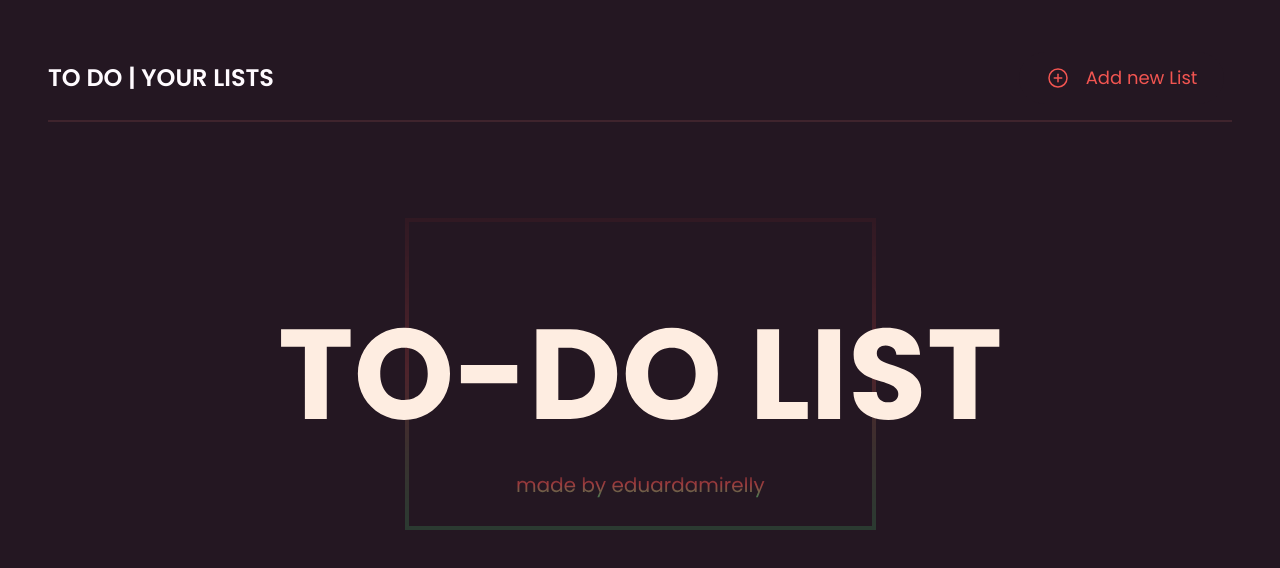
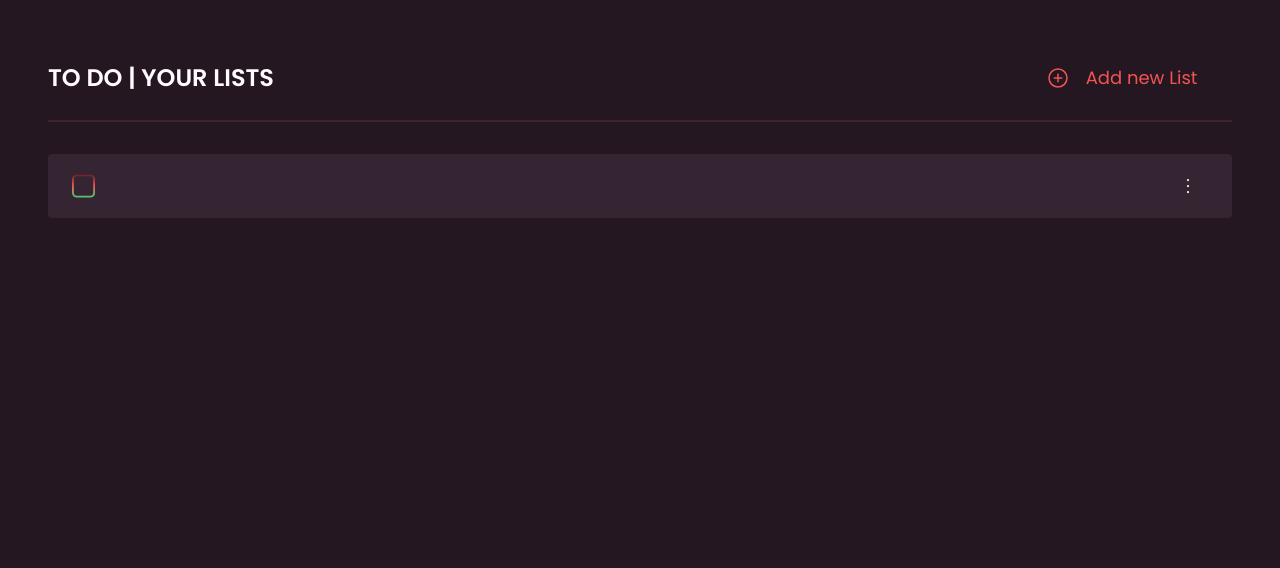
Before and after one commit to eduardamirelly/to-do-list, a React (Vite) app: page / in a window 1280 px wide. Shown: the top 568 px of the page. Built offline with nearby package versions, Linux system fonts and the light colour scheme.

Commit message:
:truck: chore: add events to todo component

```diff
--- a/src/components/CheckboxGradient/CheckboxGradient.jsx
+++ b/src/components/CheckboxGradient/CheckboxGradient.jsx
@@ -4,12 +4,12 @@ function CheckboxGradient() {
   return (
     <>
       <svg width="24" height="24" viewBox="0 0 24 24" fill="none" xmlns="http://www.w3.org/2000/svg">
-        <rect x="1" y="1" width="22" height="22" rx="4" stroke="url(#paint0_linear_118_1217)" stroke-width="2"/>
+        <rect x="1" y="1" width="22" height="22" rx="4" stroke="url(#paint0_linear_118_1217)" strokeWidth="2"/>
         <defs>
           <linearGradient id="paint0_linear_118_1217" x1="12" y1="0" x2="12" y2="24" gradientUnits="userSpaceOnUse">
-            <stop stop-color="#632329"/>
-            <stop offset="0.49648" stop-color="#F25551"/>
-            <stop offset="1" stop-color="#50F283" stop-opacity="0.8"/>
+            <stop stopColor="#632329"/>
+            <stop offset="0.49648" stopColor="#F25551"/>
+            <stop offset="1" stopColor="#50F283" stopOpacity="0.8"/>
           </linearGradient>
         </defs>
       </svg>
--- a/src/components/CheckboxTodo/CheckboxTodo.jsx
+++ b/src/components/CheckboxTodo/CheckboxTodo.jsx
@@ -1,15 +1,49 @@
 import { Trash } from 'phosphor-react'
 import React from 'react'
+import { useState } from 'react'
+import { autoResize } from '.'
 import CheckboxGradient from '../CheckboxGradient/CheckboxGradient'
 import MenuOptions from '../MenuOptions/MenuOptions'
 import Option from '../MenuOptions/Option'
 
-function CheckboxTodo(props) {
+function CheckboxTodo() {
+
+  const [todoText, setTodoText] = useState('');
+
+  function handleInputHeightText(textarea) {
+    autoResize(textarea);
+  }
+
+  function handleInputText(text) {
+    setTodoText(text);
+  }
+
+  function handleEditableText(event, textarea) {
+    if(event.key == "Enter") {
+      textarea.disabled = true;
+    }
+    if(event.keyCode == 8 && textarea.value == '') {
+
+    }
+  }
+
+  function handleActiveInputText(textarea) {
+    textarea.disabled = false;
+  }
+
   return (
     <div className="to-do">
       <div className="to-do-content">
         <CheckboxGradient />
-        { props.todo }
+        <textarea
+          onInput={(e) => handleInputHeightText(e.target)}
+          onChange={(e) => handleInputText(e.target.value)}
+          onKeyDown={(e) => handleEditableText(e, e.target)}
+          onClick={(e) => handleActiveInputText(e.target)}
+          value={todoText}
+          rows="1"
+        >
+        </textarea>
       </div>
 
       <MenuOptions>
--- /dev/null
+++ b/src/components/CheckboxTodo/index.js
@@ -0,0 +1,5 @@
+export function autoResize(textarea) {
+  console.log(textarea)
+  textarea.style.height = 'auto';
+  textarea.style.height = textarea.scrollHeight + 'px';
+}
--- a/src/components/_patterns.css
+++ b/src/components/_patterns.css
@@ -48,11 +48,15 @@
 }
 
 .to-do .to-do-content {
-  @apply flex items-center;
+  @apply flex items-center w-full;
 }
 
 .to-do .to-do-content svg{
   @apply mr-4 cursor-pointer;
+}
+
+.to-do .to-do-content textarea {
+  @apply resize-none bg-transparent overflow-hidden outline-none leading-6 py-2 w-full;
 }
 
 /* MENU OPTIONS TO DO */
--- a/src/global.css
+++ b/src/global.css
@@ -21,5 +21,4 @@ body {
 
 img {
   object-fit: cover;
-
 }
--- a/src/pages/TodoPage.jsx
+++ b/src/pages/TodoPage.jsx
@@ -14,7 +14,9 @@ function TodoPage() {
       </div>
 
       <div className="container">
-        <CoverInitialPage />
+        {/* <CoverInitialPage /> */}
+        {/* <ListTodo title="Lista" /> */}
+        <CheckboxTodo />
       </div>
 
     </div>
```
